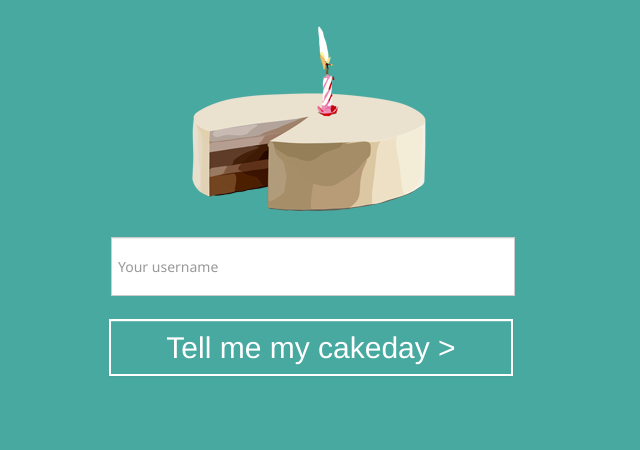
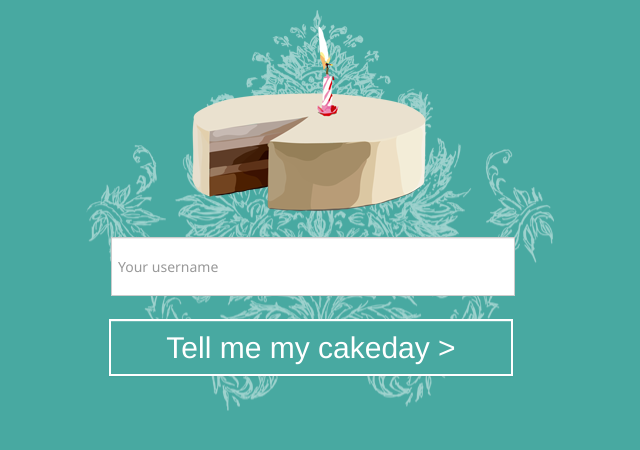
Before and after one commit to stinaq/cakeday, a plain HTML site: page index.html in a window 1280 px wide. Shown: the whole page, without its empty margins (327-967 px from the left). Drawn offline with nearby package versions, Linux system fonts and the light colour scheme.

Commit message:
background patter

```diff
--- a/css/style.css
+++ b/css/style.css
@@ -25,6 +25,7 @@ body{
 .jumbotron {
   margin: 10px 0;
   text-align: center;
+  background-image: url('img/pattern.png');
 }
 .jumbotron h1 {
   font-size: 72px;
```
Also changed, not shown: css/img/pattern.png (added).
